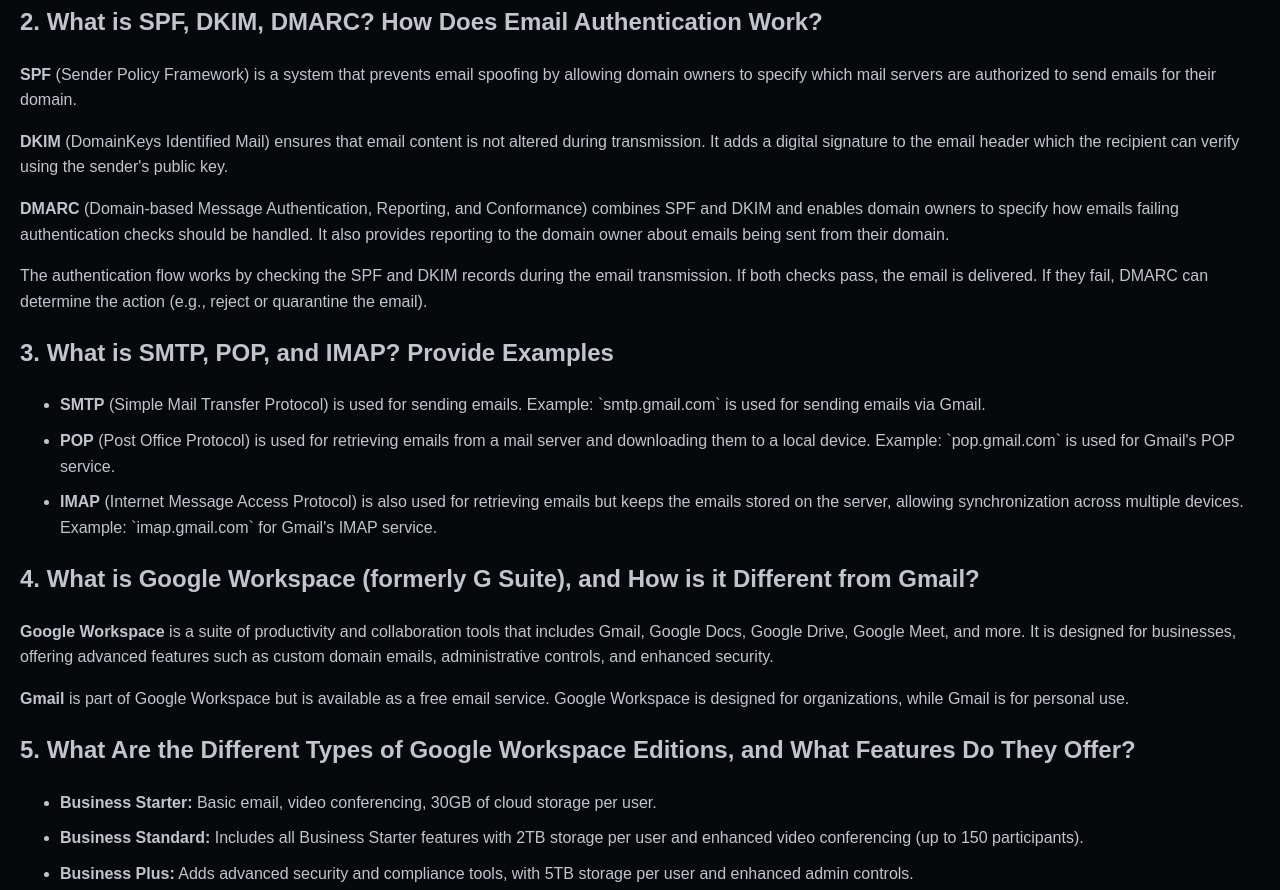
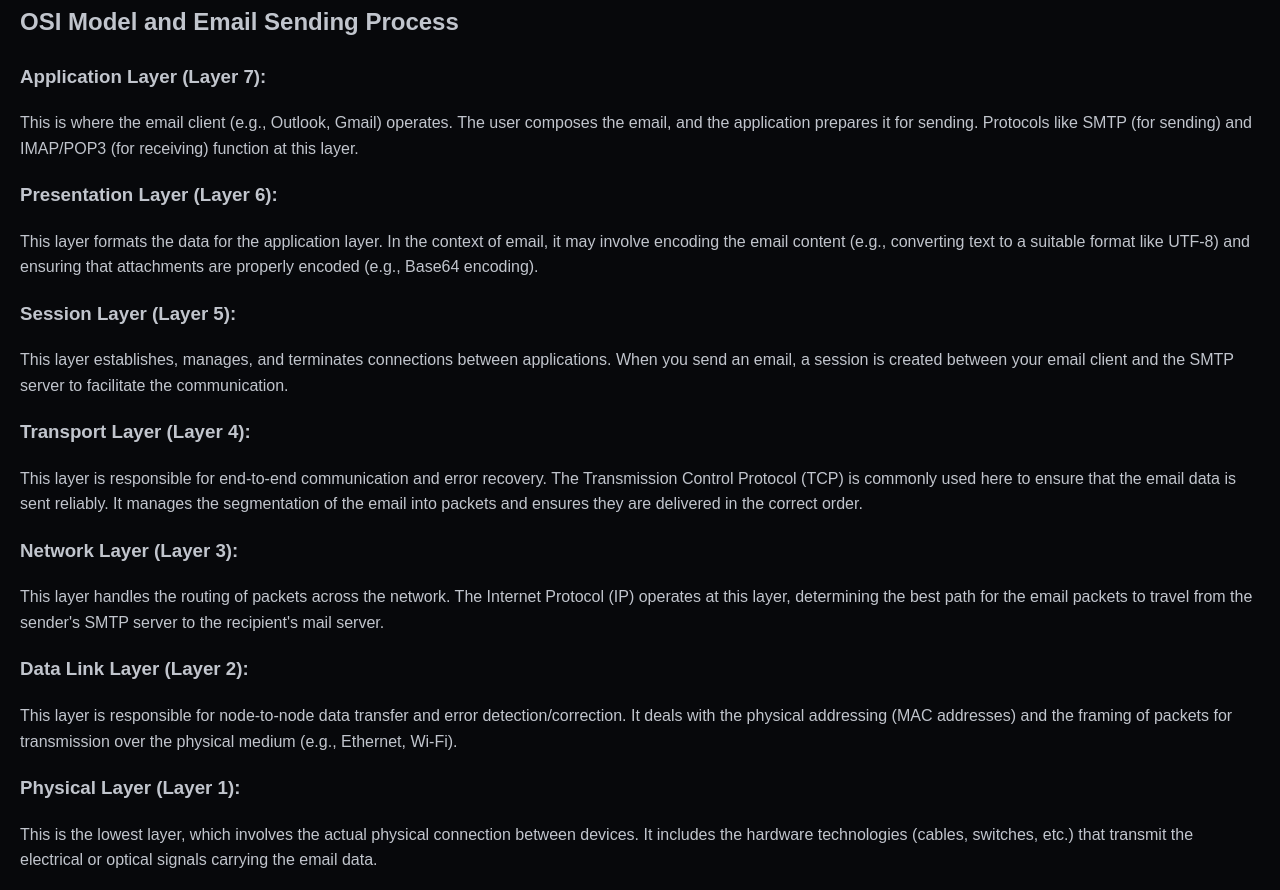
Before and after one commit to Assssaddd/WorkplacePlatforms, a plain HTML site: page Index.html in a window 1280 px wide. Shown: the part 538-1428 px from the top of the page. Drawn offline with Linux system fonts and the light colour scheme.

Commit message:
Update Index.html

```diff
--- a/Index.html
+++ b/Index.html
@@ -55,6 +55,43 @@
         <li><strong>Retrieval via POP/IMAP:</strong> The recipient's email client uses either POP (Post Office Protocol)
             or IMAP (Internet Message Access Protocol) to fetch the email from the server.</li>
     </ul>
+
+    <h2>OSI Model and Email Sending Process</h2>
+
+    <h3>Application Layer (Layer 7):</h3>
+    <p>
+        This is where the email client (e.g., Outlook, Gmail) operates. The user composes the email, and the application prepares it for sending. Protocols like SMTP (for sending) and IMAP/POP3 (for receiving) function at this layer.
+    </p>
+
+    <h3>Presentation Layer (Layer 6):</h3>
+    <p>
+        This layer formats the data for the application layer. In the context of email, it may involve encoding the email content (e.g., converting text to a suitable format like UTF-8) and ensuring that attachments are properly encoded (e.g., Base64 encoding).
+    </p>
+
+    <h3>Session Layer (Layer 5):</h3>
+    <p>
+        This layer establishes, manages, and terminates connections between applications. When you send an email, a session is created between your email client and the SMTP server to facilitate the communication.
+    </p>
+
+    <h3>Transport Layer (Layer 4):</h3>
+    <p>
+        This layer is responsible for end-to-end communication and error recovery. The Transmission Control Protocol (TCP) is commonly used here to ensure that the email data is sent reliably. It manages the segmentation of the email into packets and ensures they are delivered in the correct order.
+    </p>
+
+    <h3>Network Layer (Layer 3):</h3>
+    <p>
+        This layer handles the routing of packets across the network. The Internet Protocol (IP) operates at this layer, determining the best path for the email packets to travel from the sender's SMTP server to the recipient's mail server.
+    </p>
+
+    <h3>Data Link Layer (Layer 2):</h3>
+    <p>
+        This layer is responsible for node-to-node data transfer and error detection/correction. It deals with the physical addressing (MAC addresses) and the framing of packets for transmission over the physical medium (e.g., Ethernet, Wi-Fi).
+    </p>
+
+    <h3>Physical Layer (Layer 1):</h3>
+    <p>
+        This is the lowest layer, which involves the actual physical connection between devices. It includes the hardware technologies (cables, switches, etc.) that transmit the electrical or optical signals carrying the email data.
+    </p>
 
     <h2>2. What is SPF, DKIM, DMARC? How Does Email Authentication Work?</h2>
     <p><strong>SPF</strong> (Sender Policy Framework) is a system that prevents email spoofing by allowing domain owners
```
